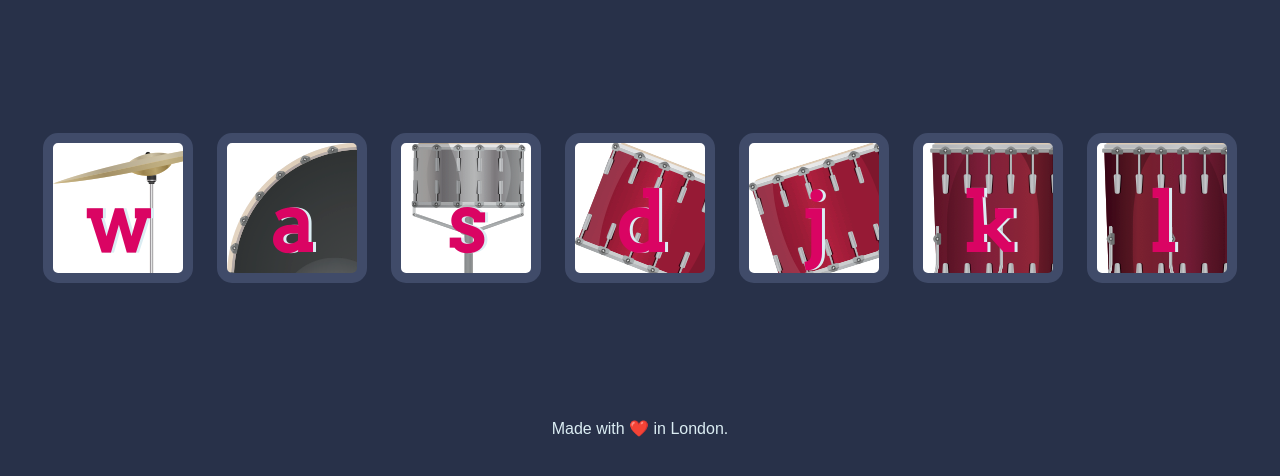
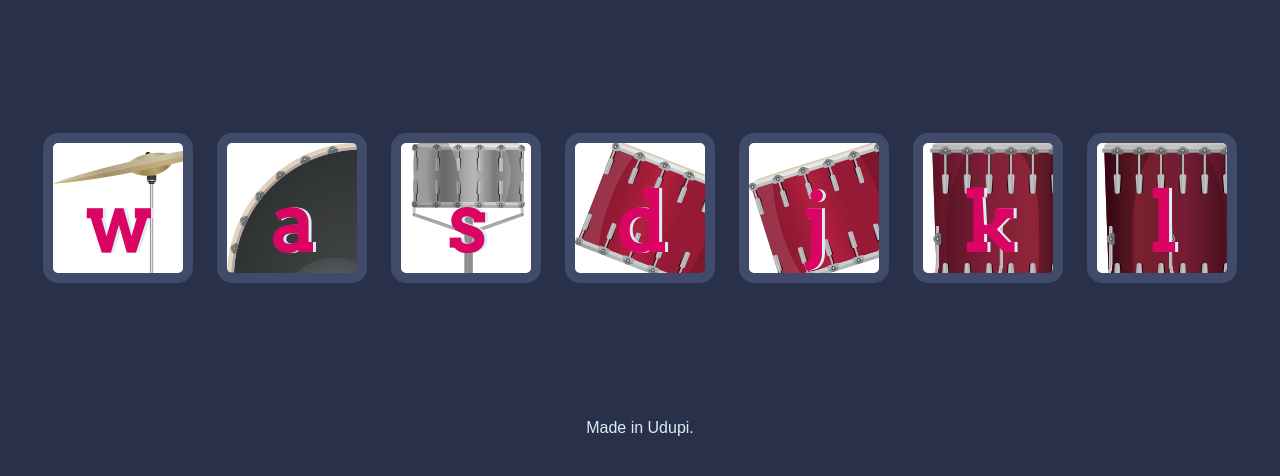
Before and after one commit to anishkrao/DrumKit, a plain HTML site: page index.html in a window 1280 px wide. Shown: the part 156-632 px from the top of the page. Drawn offline with Linux system fonts and the light colour scheme.

Commit message:
Update index.html

```diff
--- a/index.html
+++ b/index.html
@@ -23,7 +23,7 @@
 
 
   <footer>
-    Made with ❤️ in London.
+    Made in Udupi.
   </footer>
 
   <script src="./index.js" charset="utf-8"></script>
```
